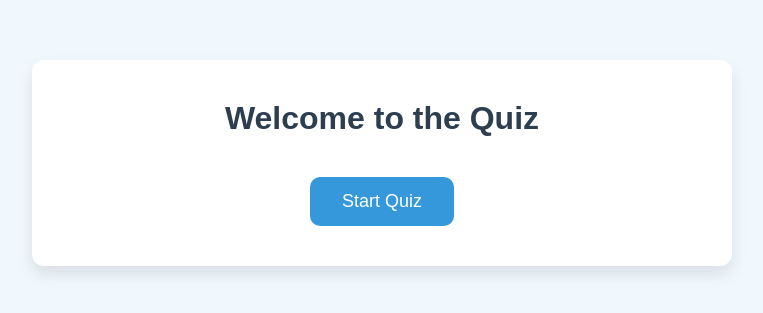
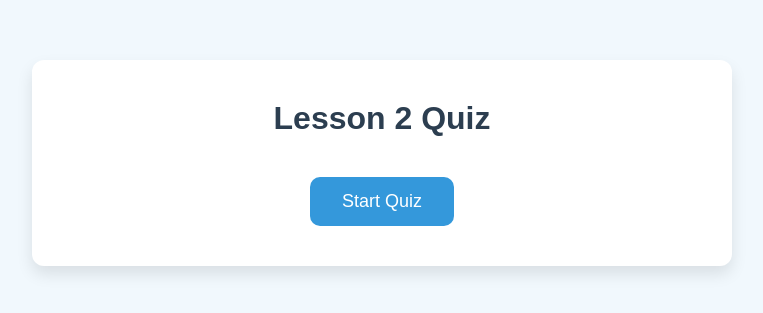
Before and after one commit to Rohail2009/L2-, a plain HTML site: page index.html in a window 1280 px wide. Shown: the part 237-550 px from the top of the page, without its empty margins (258-1021 px from the left). Drawn offline with Linux system fonts and the light colour scheme.

Commit message:
Update index.html

```diff
--- a/index.html
+++ b/index.html
@@ -11,7 +11,7 @@
 
         <!-- Welcome Page -->
         <div id="welcome-page" style="display: none;">
-            <h1>Welcome to the Quiz</h1>
+            <h1>Lesson 2 Quiz</h1>
             <button id="start-quiz-btn" class="btn">Start Quiz</button>
         </div>
 
```
